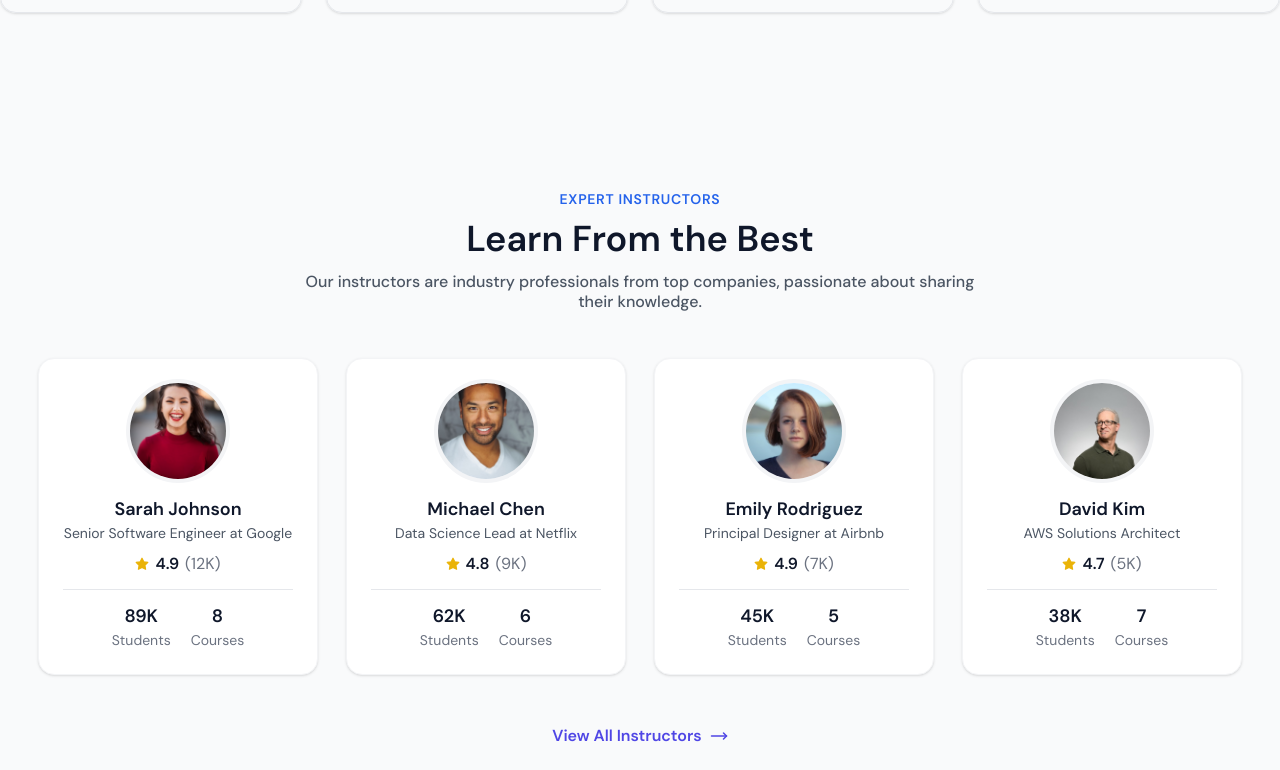
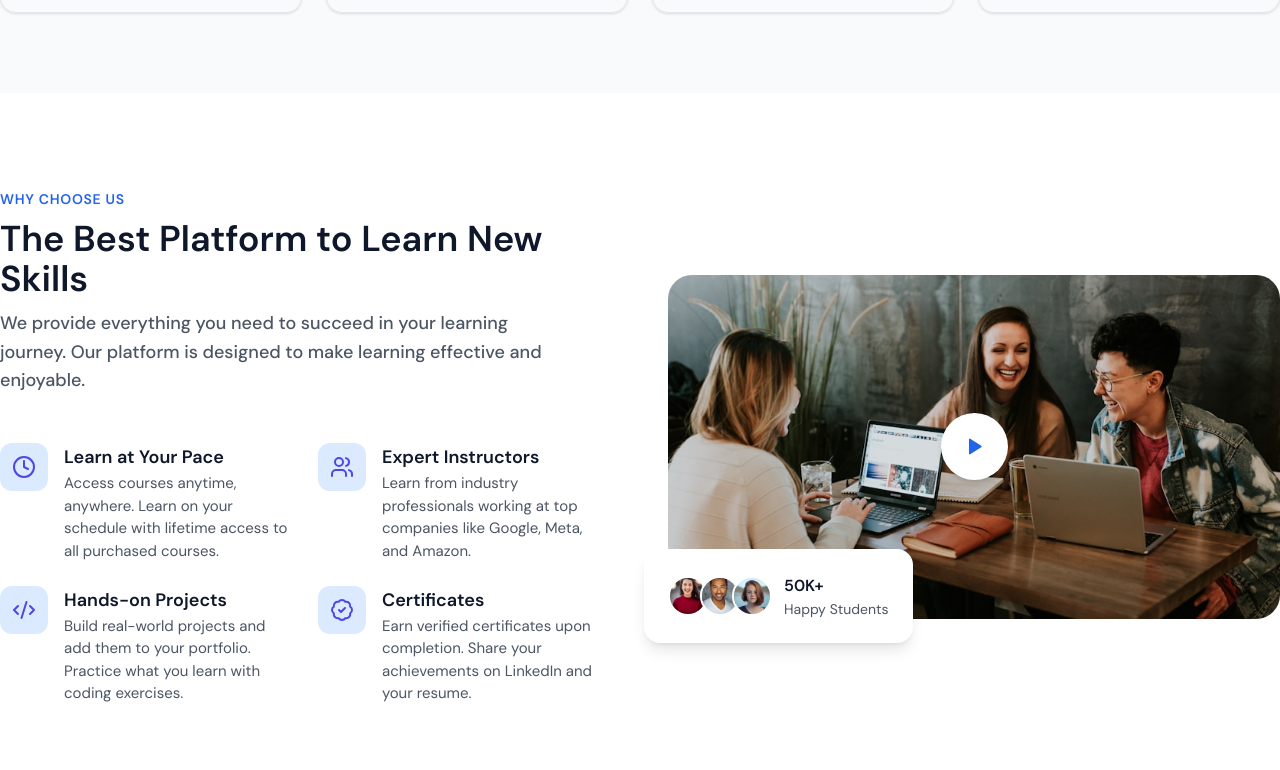
Before and after one commit to abdoayman12/learnify, a React (Vite) app: page / in a window 1280 px wide. Shown: the part 2410-3180 px from the top of the page. Built offline with nearby package versions, Linux system fonts and the light colour scheme.

Commit message:
fixing home page

```diff
--- a/src/components/Navbar/Home.jsx
+++ b/src/components/Navbar/Home.jsx
@@ -234,6 +234,30 @@ const courses = [
   },
 ];
 
+
+
+const benefits = [
+  {
+    icon: Clock4,
+    title: "Learn at Your Pace",
+    desc: "Access courses anytime, anywhere. Learn on your schedule with lifetime access to all purchased courses.",
+  },
+  {
+    icon: Users,
+    title: "Expert Instructors",
+    desc: "Learn from industry professionals working at top companies like Google, Meta, and Amazon.",
+  },
+  {
+    icon: CodeXml,
+    title: "Hands-on Projects",
+    desc: "Build real-world projects and add them to your portfolio. Practice what you learn with coding exercises.",
+  },
+  {
+    icon: BadgeCheck,
+    title: "Certificates",
+    desc: "Earn verified certificates upon completion. Share your achievements on LinkedIn and your resume.",
+  },
+];
 
 
 
@@ -683,6 +707,119 @@ const pricingPlans = [
 
 
 
+</div>
+
+
+
+</div>
+</div>
+
+
+
+
+
+
+
+
+
+
+
+
+<div className='bg-white dark:bg-gray-950 py-24 px-4 md:px-0'>
+
+
+<div className='max-w-[1290px] mx-auto container w-full'>
+
+
+
+<div className='flex flex-col md:grid md:grid-cols-2 items-center gap-14'>
+<div className='flex flex-col'>
+<div>
+<p className='uppercase text-primary-600 font-semibold tracking-wider text-sm'>Why Choose Us</p>
+<p className='dark:text-white font-bold text-3xl md:text-4xl py-2.5'>The Best Platform to Learn New Skills</p>
+<span className='text-gray-600 dark:text-gray-400 text-[18px] font-medium'>We provide everything you need to succeed in your learning </span>
+<span className='text-gray-600 dark:text-gray-400 text-[18px] font-medium pb-12 inline md:block '>journey. Our platform is designed to make learning effective and enjoyable.</span>
+</div>
+
+
+
+
+
+<div className='flex flex-col md:grid md:grid-cols-2 gap-6 mt-12 md:mt-0'>
+
+
+
+  {benefits.map((item, index) => {
+    const Icon = item.icon;
+    return (
+      <div key={index} className='flex gap-4 items-start'>
+        <div className='bg-primary-100 dark:bg-blue-800/20 flex items-center justify-center p-3 rounded-xl'>
+          <Icon className='text-indigo-600 dark:text-indigo-400' size={24} />
+        </div>
+
+        <div className='flex flex-col'>
+          <p className='font-semibold text-[18px] dark:text-white'>
+            {item.title}
+          </p>
+          <p className='text-gray-600 leading-normal dark:text-gray-400 text-[15px]'>
+            {item.desc}
+          </p>
+        </div>
+      </div>
+    );
+  })}
+
+
+</div>
+</div>
+
+
+
+
+
+
+
+
+
+
+<div className='relative'>
+<img src={videoImg} alt="video image" className='dark:opacity-70 rounded-3xl'/>
+
+<div className='absolute inset-0 flex items-center justify-center'>
+<div className='rounded-full bg-white p-6 inline-flex items-center justify-center shadow-md hover:shadow-xl transition-shadow duration-500 ease-in-out hover:bg-blue-50'>
+<Play size={19} stroke='#2563eb' fill='#2563eb'/>
+</div>
+</div>
+
+
+
+
+<div className='absolute -bottom-6 -left-6'>
+
+
+<div className='bg-white shadow-lg dark:bg-gray-800 p-6 rounded-2xl flex items-center gap-3'>
+
+
+<div className='flex -space-x-2'>
+<img src={girl1} alt="girl1" className='rounded-full w-10 h-10 border-2 border-white'/>
+<img src={boy1} alt="boy1" className='rounded-full w-10 border-2 h-10 border-white'/>
+<img src={girl2} alt="girl2" className='rounded-full w-10 border-2 h-10 border-white'/>
+</div>
+<div>
+<p className='dark:text-white font-bold'>50K+</p>
+<p className='text-gray-600 dark:text-gray-500 text-sm'>Happy Students</p>
+</div>
+
+
+</div>
+
+
+</div>
+
+
+
+
+</div>
 </div>
 
 
```
